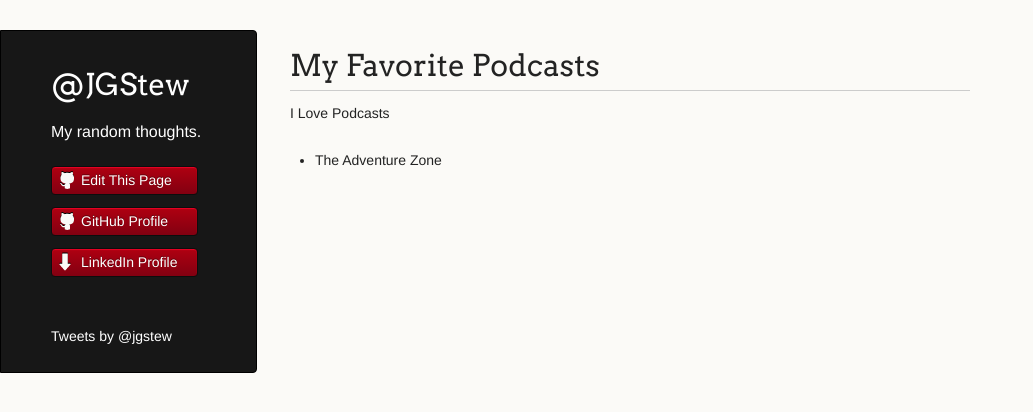
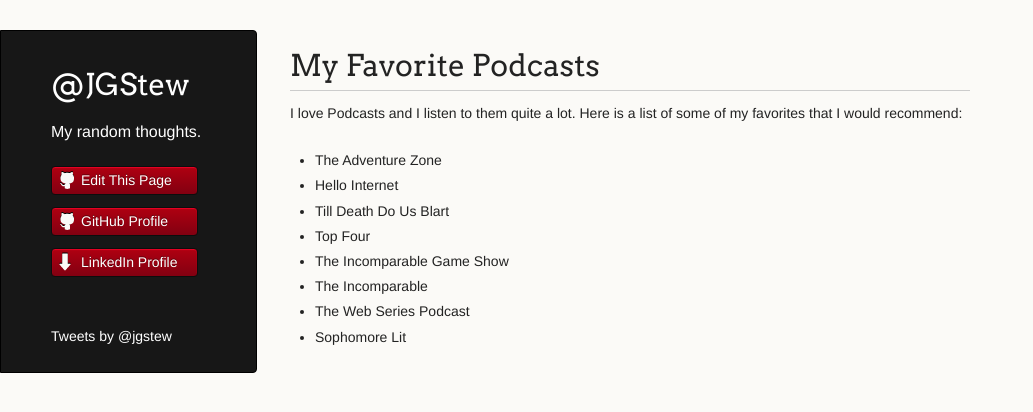
Before and after one commit to jgstew/jgstew.github.io, a Jekyll site: the page built from _posts/2018-01-01-My-Favorite-Podcasts.md, in a window 1280 px wide. Shown: the top 412 px of the page, without its empty margins (0-1033 px from the left). Built offline with Jekyll 4.4.1, drawn with Linux system fonts in a browser that asks for light colours; comment, search, counter and statistics services are not loaded.

Commit message:
Update 2018-01-01-My-Favorite-Podcasts.md

```diff
--- a/_posts/2018-01-01-My-Favorite-Podcasts.md
+++ b/_posts/2018-01-01-My-Favorite-Podcasts.md
@@ -1,4 +1,11 @@
 
-I Love Podcasts
+I love Podcasts and I listen to them quite a lot. Here is a list of some of my favorites that I would recommend:
 
 - The Adventure Zone
+- Hello Internet
+- Till Death Do Us Blart
+- Top Four
+- The Incomparable Game Show
+- The Incomparable
+- The Web Series Podcast
+- Sophomore Lit
```
